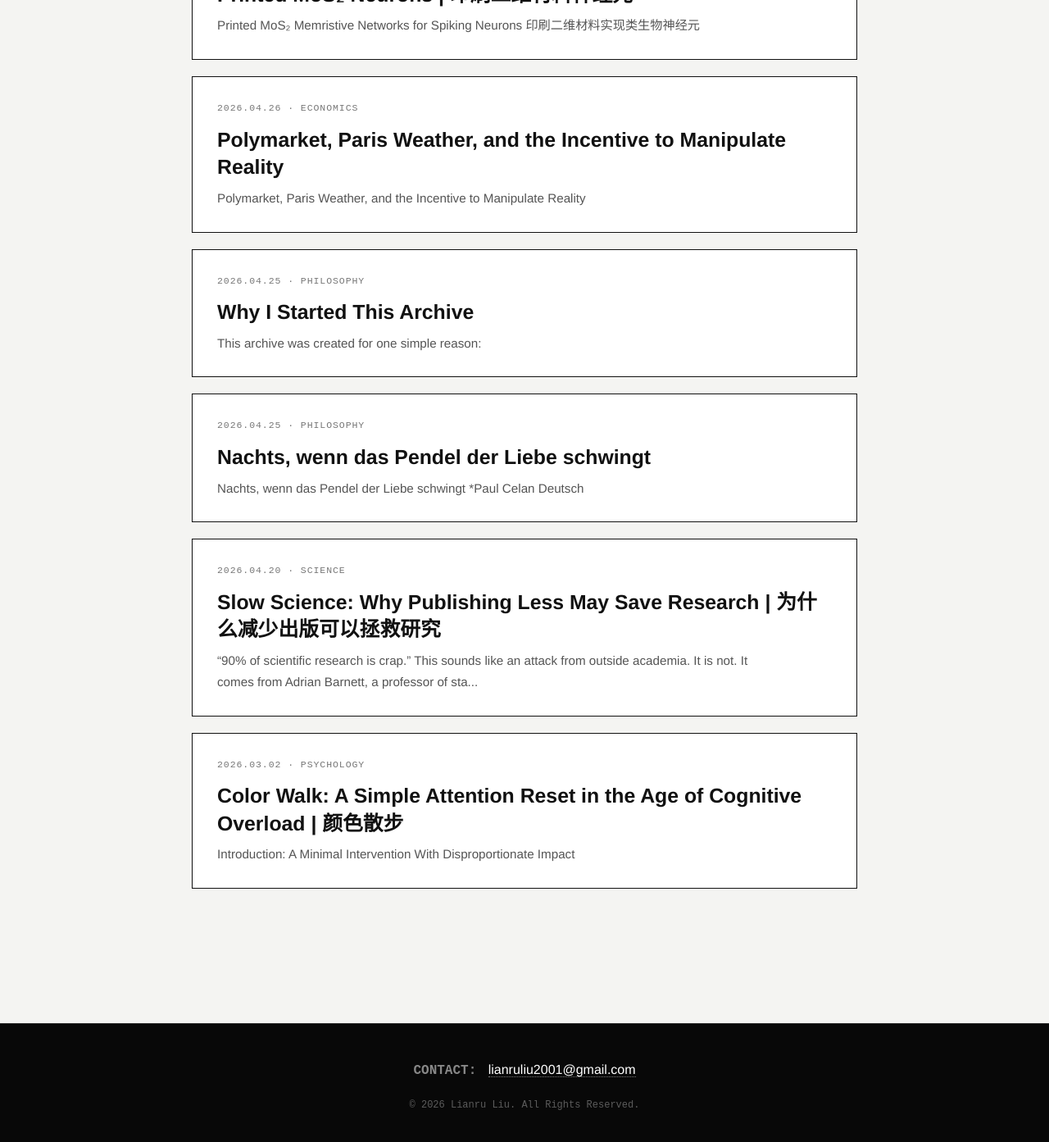
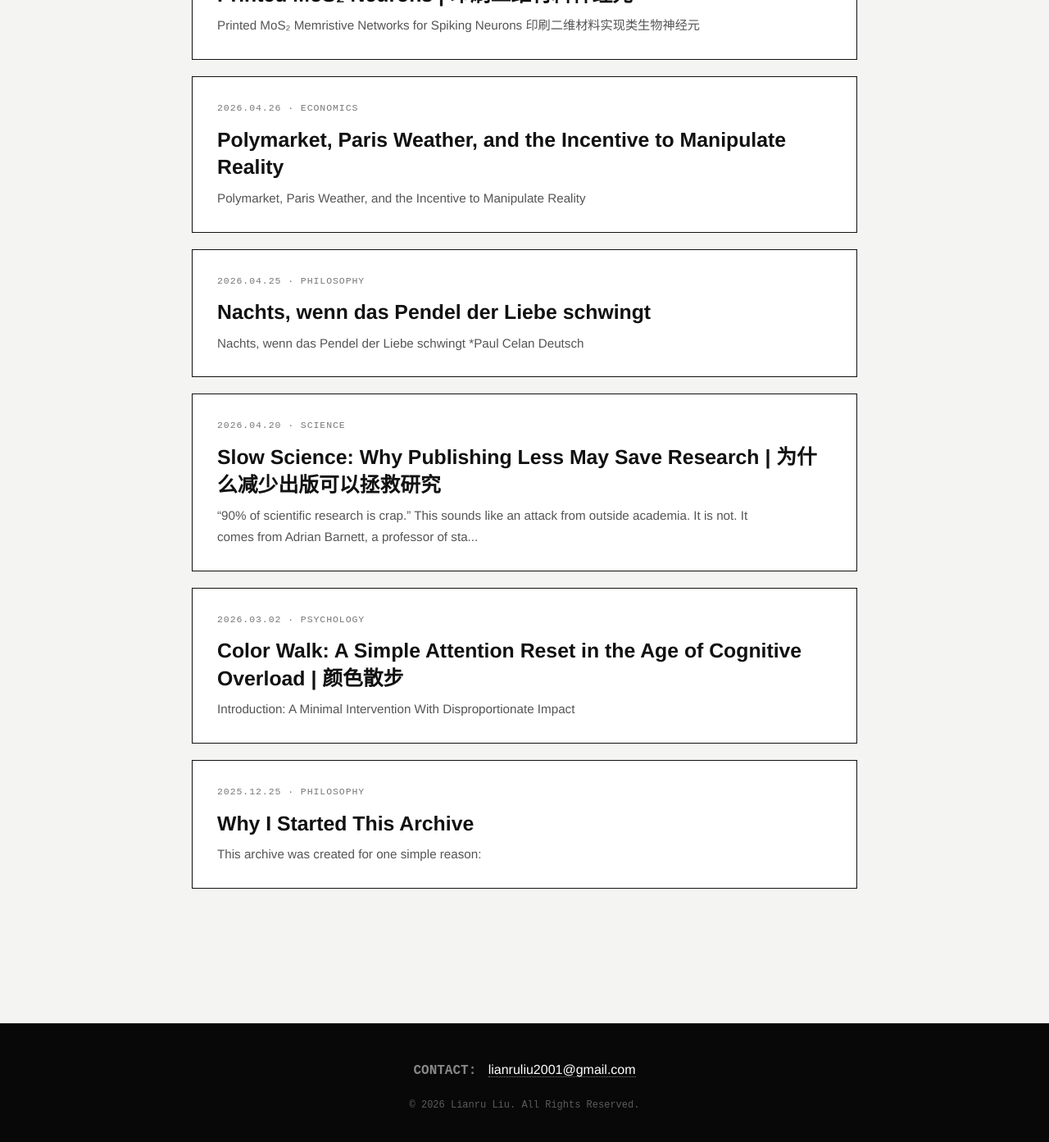
Before and after one commit to LianruLiu/LianruLiu.github.io, a Jekyll site: the page built from index.html, in a window 1280 px wide and 1400 px high, scrolled down 1275 px. Shown: the top 1393 px of the window at 82% size. Built offline with Jekyll 4.4.1, drawn with Linux system fonts in a browser that asks for light colours.

Commit message:
Update post

```diff
--- a/_posts/2026-04-25-why-i-started-this-archive.md
+++ b/_posts/2025-12-25-why-i-started-this-archive.md
@@ -1,7 +1,7 @@
 ---
 layout: post
 title: "Why I Started This Archive"
-date: 2026-04-25
+date: 2025-12-25
 categories: Philosophy
 ---
 
```
